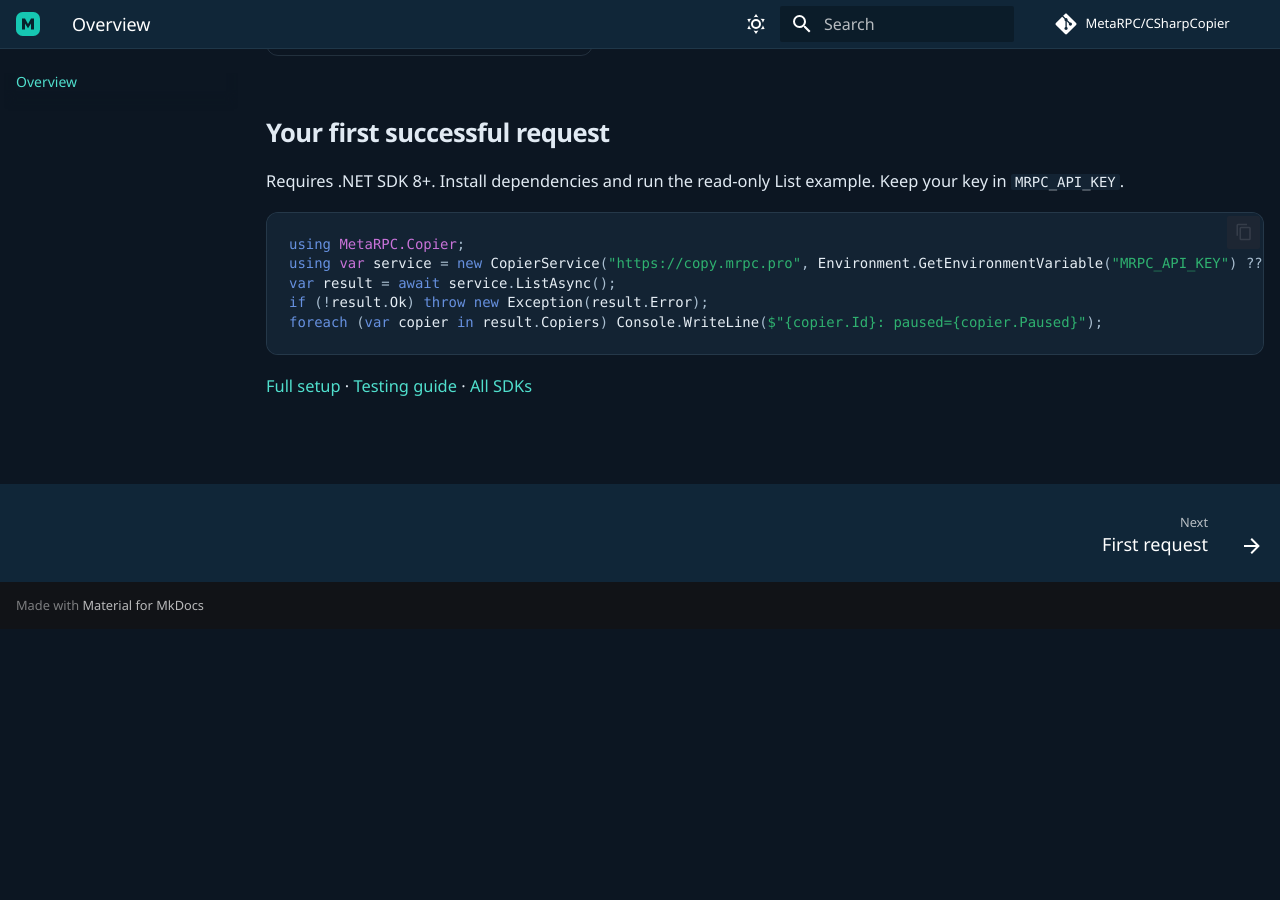
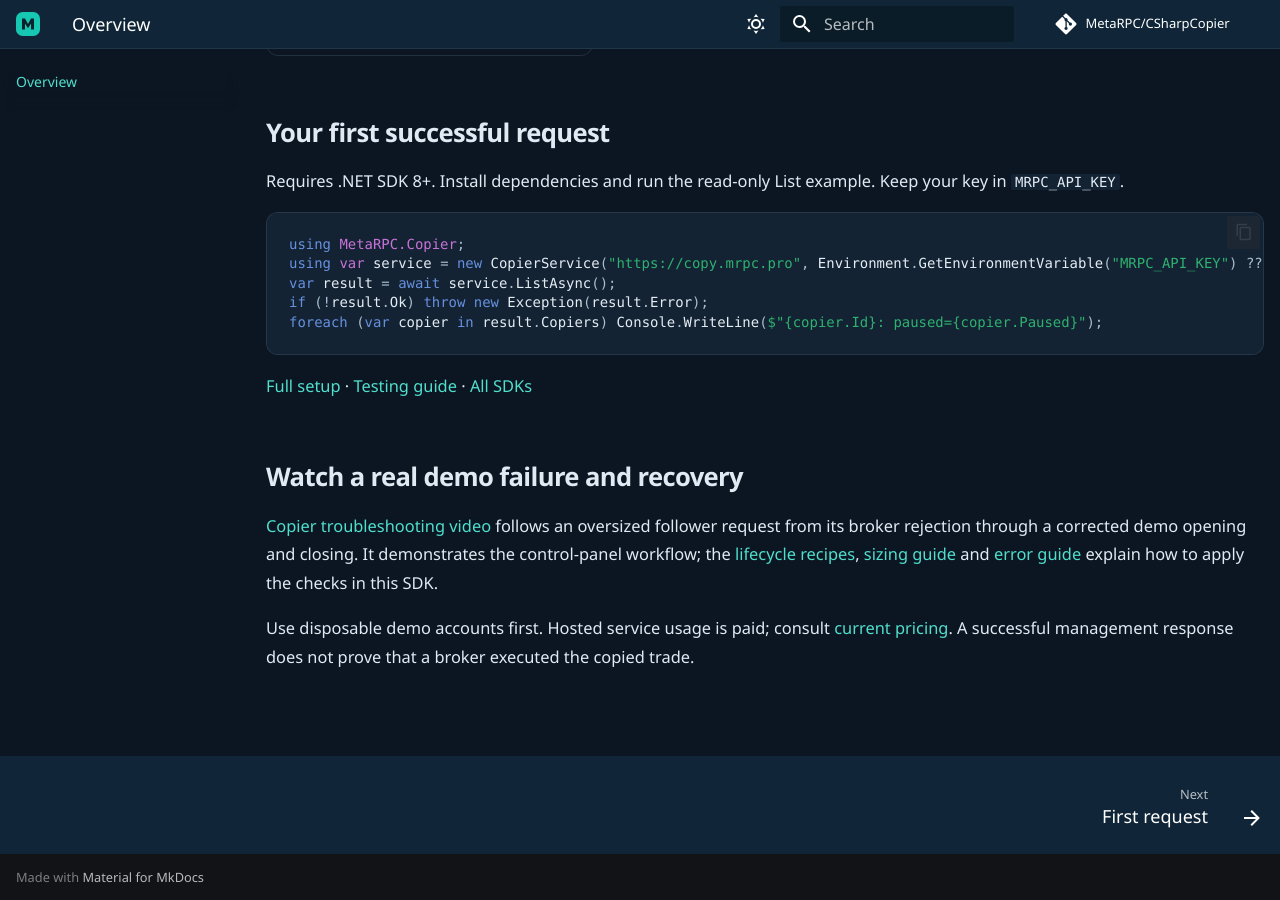
Before and after one commit to MetaRPC/CSharpCopier, an MkDocs documentation site: the page built from docs/index.md, in a window 1280 px wide and 900 px high, scrolled down 1002 px. Built offline with MkDocs 1.6.1 and Material for MkDocs 9.7.7, drawn with Linux system fonts in a browser that asks for light colours; comment, search, counter and statistics services are not loaded; before the commit the page ends 1631 px from its top, so only the background shows below that.

Commit message:
Connect SDK quickstarts with demo tutorials and troubleshooting

````diff
--- a/docs/index.md
+++ b/docs/index.md
@@ -45,3 +45,9 @@
 ```
 
 [Full setup](quickstart.md) · [Testing guide](testing.md) · [All SDKs](sdks.md)
+
+## Watch a real demo failure and recovery
+
+[Copier troubleshooting video](https://mrpc.pro/tutorials/console/copier-troubleshooting) follows an oversized follower request from its broker rejection through a corrected demo opening and closing. It demonstrates the control-panel workflow; the [lifecycle recipes](recipes.md), [sizing guide](sizing.md) and [error guide](troubleshooting.md) explain how to apply the checks in this SDK.
+
+Use disposable demo accounts first. Hosted service usage is paid; consult [current pricing](https://mrpc.pro/#pricing). A successful management response does not prove that a broker executed the copied trade.
````
Also changed, not shown: README.md (+8 -0 lines).
